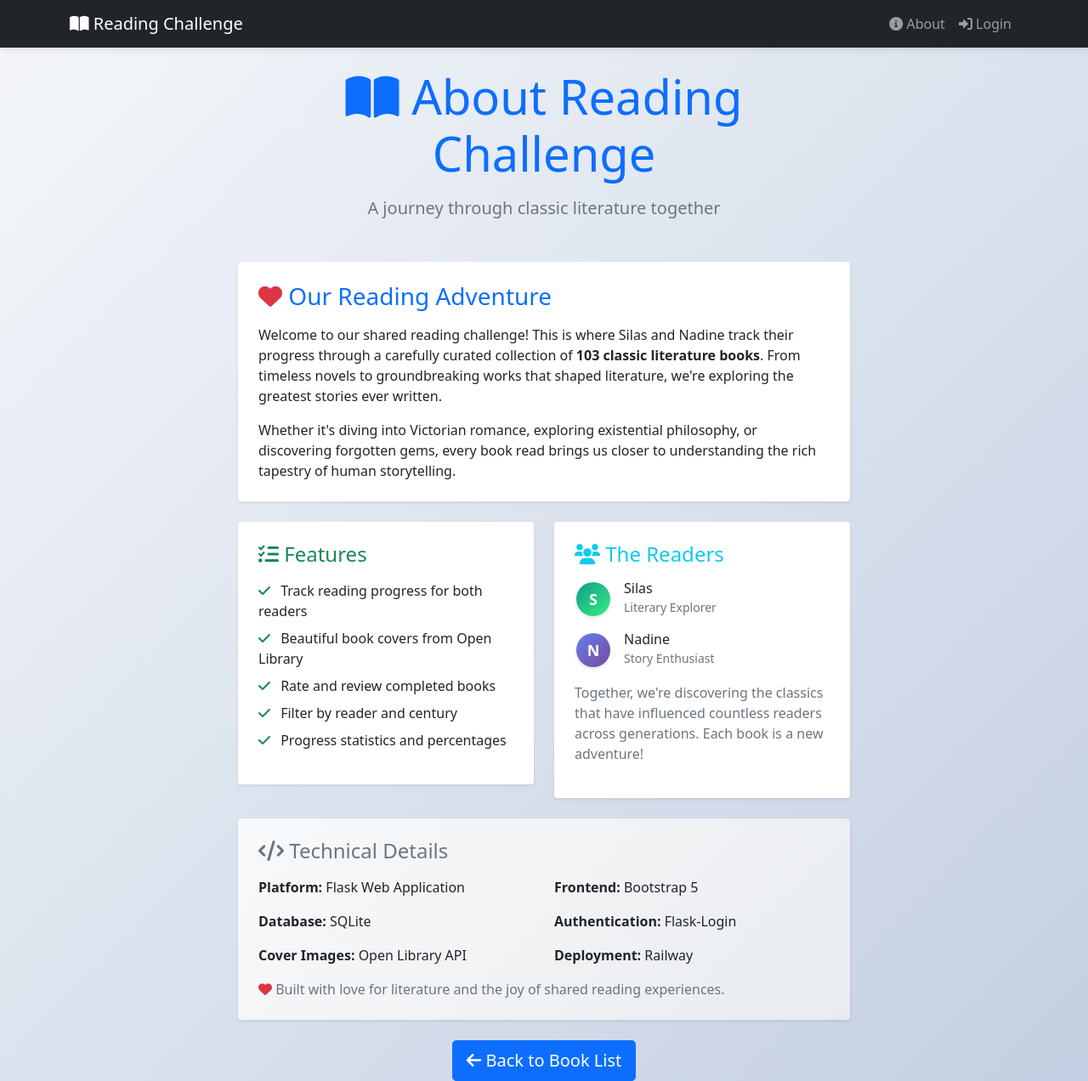
After one commit to silas-schweizer/reading_challenge_flask, a Flask app: page /about in a window 1280 px wide. The commit adds this page. Shown: the whole page at 85% size. Run offline with Flask 3, Linux system fonts and the light colour scheme.

Commit message:
Add About page: new tab with project information, reader details, and technical specs

```diff
--- a/app.py
+++ b/app.py
@@ -475,6 +475,11 @@ def fetch_covers():
 
     return redirect(url_for('index'))
 
+@app.route('/about')
+def about():
+    """About page with information about the reading challenge"""
+    return render_template('about.html')
+
 if __name__ == '__main__':
     # Database initialization is now handled at app startup above
     # Use environment variables for production deployment
--- /dev/null
+++ b/templates/about.html
@@ -0,0 +1,147 @@
+{% extends "base.html" %}
+
+{% block title %}About - Reading Challenge{% endblock %}
+
+{% block content %}
+<div class="container mt-4">
+    <div class="row justify-content-center">
+        <div class="col-lg-8">
+            <!-- Hero Section -->
+            <div class="text-center mb-5">
+                <h1 class="display-4 text-primary mb-3">
+                    <i class="fas fa-book-open"></i>
+                    About Reading Challenge
+                </h1>
+                <p class="lead text-muted">A journey through classic literature together</p>
+            </div>
+
+            <!-- Main Content -->
+            <div class="row">
+                <div class="col-md-12">
+                    <div class="card shadow-sm border-0 mb-4">
+                        <div class="card-body p-4">
+                            <h3 class="card-title text-primary mb-3">
+                                <i class="fas fa-heart text-danger"></i>
+                                Our Reading Adventure
+                            </h3>
+                            <p class="card-text">
+                                Welcome to our shared reading challenge! This is where Silas and Nadine track their progress
+                                through a carefully curated collection of <strong>103 classic literature books</strong>.
+                                From timeless novels to groundbreaking works that shaped literature, we're exploring the
+                                greatest stories ever written.
+                            </p>
+                            <p class="card-text">
+                                Whether it's diving into Victorian romance, exploring existential philosophy, or
+                                discovering forgotten gems, every book read brings us closer to understanding the
+                                rich tapestry of human storytelling.
+                            </p>
+                        </div>
+                    </div>
+                </div>
+            </div>
+
+            <div class="row">
+                <div class="col-md-6">
+                    <div class="card shadow-sm border-0 mb-4">
+                        <div class="card-body p-4">
+                            <h4 class="card-title text-success mb-3">
+                                <i class="fas fa-list-check"></i>
+                                Features
+                            </h4>
+                            <ul class="list-unstyled">
+                                <li class="mb-2">
+                                    <i class="fas fa-check text-success me-2"></i>
+                                    Track reading progress for both readers
+                                </li>
+                                <li class="mb-2">
+                                    <i class="fas fa-check text-success me-2"></i>
+                                    Beautiful book covers from Open Library
+                                </li>
+                                <li class="mb-2">
+                                    <i class="fas fa-check text-success me-2"></i>
+                                    Rate and review completed books
+                                </li>
+                                <li class="mb-2">
+                                    <i class="fas fa-check text-success me-2"></i>
+                                    Filter by reader and century
+                                </li>
+                                <li class="mb-2">
+                                    <i class="fas fa-check text-success me-2"></i>
+                                    Progress statistics and percentages
+                                </li>
+                            </ul>
+                        </div>
+                    </div>
+                </div>
+
+                <div class="col-md-6">
+                    <div class="card shadow-sm border-0 mb-4">
+                        <div class="card-body p-4">
+                            <h4 class="card-title text-info mb-3">
+                                <i class="fas fa-users"></i>
+                                The Readers
+                            </h4>
+                            <div class="d-flex align-items-center mb-3">
+                                <div class="reader-badge reader-s me-3" style="width: 40px; height: 40px; line-height: 40px; font-size: 18px;">S</div>
+                                <div>
+                                    <h6 class="mb-0">Silas</h6>
+                                    <small class="text-muted">Literary Explorer</small>
+                                </div>
+                            </div>
+                            <div class="d-flex align-items-center mb-3">
+                                <div class="reader-badge reader-n me-3" style="width: 40px; height: 40px; line-height: 40px; font-size: 18px;">N</div>
+                                <div>
+                                    <h6 class="mb-0">Nadine</h6>
+                                    <small class="text-muted">Story Enthusiast</small>
+                                </div>
+                            </div>
+                            <p class="text-muted">
+                                Together, we're discovering the classics that have influenced countless readers
+                                across generations. Each book is a new adventure!
+                            </p>
+                        </div>
+                    </div>
+                </div>
+            </div>
+
+            <!-- Technical Info -->
+            <div class="row">
+                <div class="col-md-12">
+                    <div class="card shadow-sm border-0 mb-4" style="background: linear-gradient(135deg, #f8f9fa 0%, #e9ecef 100%);">
+                        <div class="card-body p-4">
+                            <h4 class="card-title text-secondary mb-3">
+                                <i class="fas fa-code"></i>
+                                Technical Details
+                            </h4>
+                            <div class="row">
+                                <div class="col-sm-6">
+                                    <p><strong>Platform:</strong> Flask Web Application</p>
+                                    <p><strong>Database:</strong> SQLite</p>
+                                    <p><strong>Cover Images:</strong> Open Library API</p>
+                                </div>
+                                <div class="col-sm-6">
+                                    <p><strong>Frontend:</strong> Bootstrap 5</p>
+                                    <p><strong>Authentication:</strong> Flask-Login</p>
+                                    <p><strong>Deployment:</strong> Railway</p>
+                                </div>
+                            </div>
+                            <p class="text-muted mb-0">
+                                <i class="fas fa-heart text-danger"></i>
+                                Built with love for literature and the joy of shared reading experiences.
+                            </p>
+                        </div>
+                    </div>
+                </div>
+            </div>
+
+            <!-- Back Button -->
+            <div class="text-center">
+                <a href="{{ url_for('index') }}" class="btn btn-primary btn-lg">
+                    <i class="fas fa-arrow-left"></i>
+                    Back to Book List
+                </a>
+            </div>
+        </div>
+    </div>
+</div>
+{% endblock %}
--- a/templates/base.html
+++ b/templates/base.html
@@ -99,6 +99,9 @@
                 <i class="fas fa-book-open"></i> Reading Challenge
             </a>
             <div class="navbar-nav ms-auto">
+                <a class="nav-link" href="{{ url_for('about') }}">
+                    <i class="fas fa-info-circle"></i> About
+                </a>
                 {% if current_user.is_authenticated %}
                     <span class="navbar-text me-3">
                         <div class="reader-badge {{ 'reader-s' if current_user.id == 's' else 'reader-n' }}">
```
